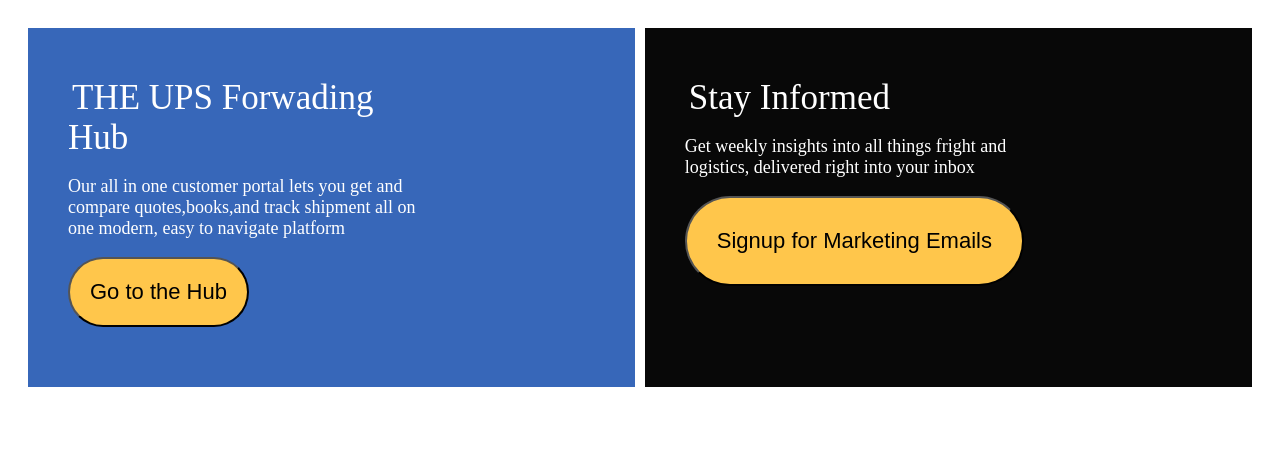
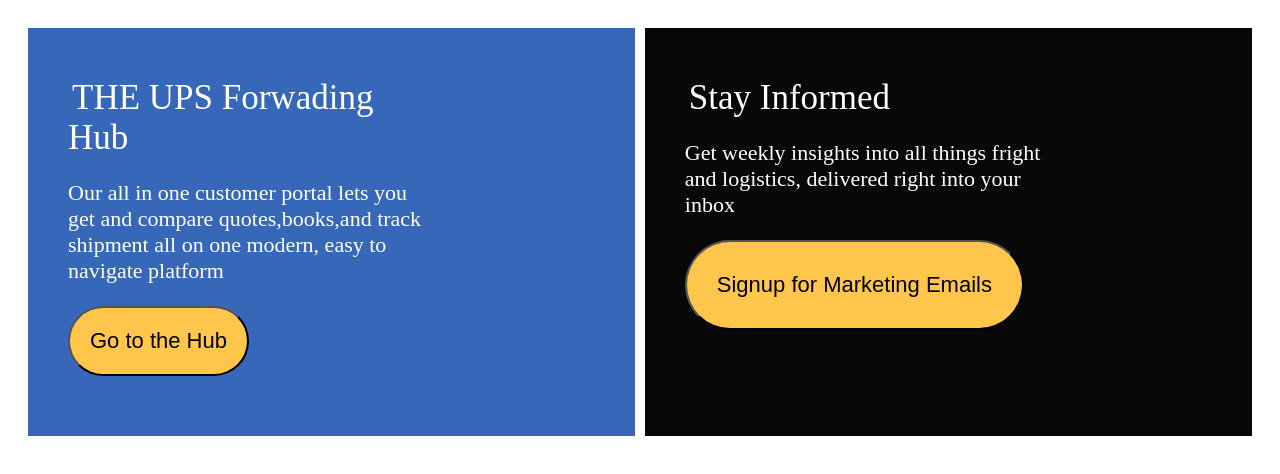
Before and after one commit to divyansh-git/demo, a plain HTML site: page index.html in a window 1280 px wide. Drawn offline with Linux system fonts and the light colour scheme.

Commit message:
first commit

```diff
--- a/index.html
+++ b/index.html
@@ -13,7 +13,7 @@
                 <img>
                 <span style="font-size: 35px;">THE UPS Forwading Hub</span>
             </div>
-            <p style="font-size: 18px;">
+            <p style="font-size: 22px; ">
                 Our all in one customer portal lets you get and compare quotes,books,and track shipment all on one modern, easy to navigate platform
             </p>
             <button style=" font-size: 22px; background-color: rgb(294, 198, 75); border-radius: 50px; padding:20px;">
@@ -25,7 +25,7 @@
                 <img>
                 <span style="font-size: 35px;">Stay Informed</span>
             </div>
-            <p style="font-size: 18px; ">
+            <p style="font-size: 22px; ">
                 Get weekly insights into all things fright and logistics, delivered right into your inbox
             </p>
             <button style=" font-size: 22px; background-color: rgb(294, 198, 75); border-radius: 50px; padding:30px;">
```
